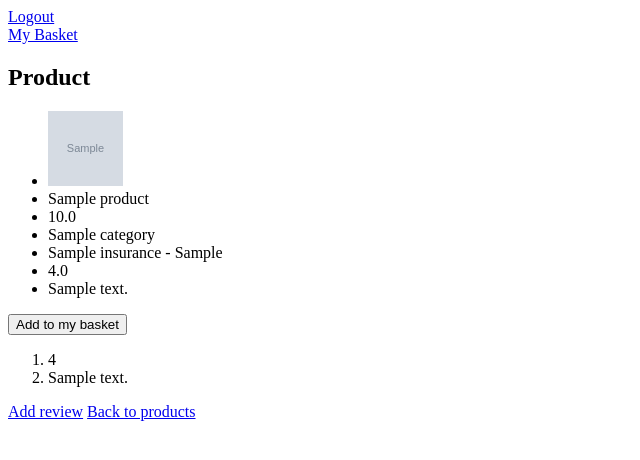
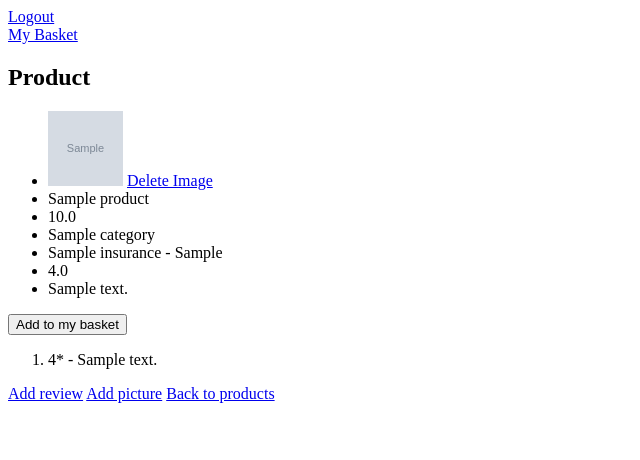
Before and after one commit to macanMehri/ecommerce, a Django app: page /online_shop/a_product/1/ in a window 1280 px wide. Shown: the top 460 px of the page, without its empty margins (0-640 px from the left). Run offline with Django 5.2, Linux system fonts and the light colour scheme; a user stored in the database is signed in; tables that the repository leaves empty hold one stand-in row (values such as "Sample post"); grey boxes marked "Sample" are stand-in pictures; parts of the project's set-up code (start-up, migrations or seed data) failed here and were passed over.

Commit message:
Enable the staff to add or remove picture for a product

```diff
--- a/online_shop/templates/a_product.html
+++ b/online_shop/templates/a_product.html
@@ -6,6 +6,9 @@
         {% for image in images %}
         <li>
             <img src="{{ image.image.url }}" alt="Product Image" width="75px" height="75px">
+            {% if user.is_staff %}
+                <a href="{% url 'confirm_product_picture_delete' product_picture_id=image.id %}">Delete Image</a>
+            {% endif %}
         </li>
         {% endfor %}
         <li>
@@ -36,9 +39,7 @@
     <ol>
         {% for review in reviews %}
             <li>
-                {{review.rate}}
-            </li>
-            <li>
+                {{review.rate}}* -
                 {{review.description}}
             </li>
         {% endfor %}
@@ -46,5 +47,8 @@
     {% if user.is_authenticated %}
         <a href="{% url 'add_review' product_id=product.id %}">Add review</a>
     {% endif %}
+    {% if user.is_staff %}
+        <a href="{% url 'add_product_picture' product_id=product.id %}">Add picture</a>
+    {% endif %}
     <a href="{% url 'products' category_id=product.category.id %}">Back to products</a>
 {% endblock %}
--- a/online_shop/urls.py
+++ b/online_shop/urls.py
@@ -4,7 +4,7 @@ from .views import (
     category_view, product_view, add_product_view, add_category_view, insurances_view,
     add_insurance_view, purchase_basket_view, a_product_view, add_to_basket, increment_purchase,
     decrement_purchase, purchase_history_view, delete_category_view, delete_insurance_view,
-    delete_product_view, add_review_view
+    delete_product_view, add_review_view, add_product_picture_view, delete_product_picture_view
 )
 
 
@@ -24,6 +24,12 @@ urlpatterns = [
     path('decrement_purchase/<int:purchase_id>/', decrement_purchase, name='decrement_purchase'),
     path('confirm_category_delete/<int:category_id>', delete_category_view, name='confirm_category_delete'),
     path('confirm_insurance_delete/<int:insurance_id>', delete_insurance_view, name='confirm_insurance_delete'),
+    path(
+        'confirm_product_picture_delete/<int:product_picture_id>',
+        delete_product_picture_view,
+        name='confirm_product_picture_delete'
+    ),
     path('confirm_product_delete/<int:product_id>', delete_product_view, name='confirm_product_delete'),
     path('add_review/<int:product_id>/', add_review_view, name='add_review'),
+    path('add_product_picture/<int:product_id>/', add_product_picture_view, name='add_product_picture'),
 ]
--- a/online_shop/views.py
+++ b/online_shop/views.py
@@ -1,6 +1,6 @@
 from django.shortcuts import render, redirect, get_object_or_404
 from .models import Product, Category, Insurance, PurchaseBasket, ProductPicture
-from .forms import ProductForm, CategoryForm, InsuranceForm, UsersReviewForm
+from .forms import ProductForm, CategoryForm, InsuranceForm, UsersReviewForm, ProductPictureForm
 import users.models as um
 from django.contrib.auth.decorators import login_required
 from django.contrib.auth.models import User
@@ -233,3 +233,36 @@ def add_review_view(request, product_id):
         form = UsersReviewForm()
 
     return render(request, 'add_review.html', {'form': form, 'product': product})
+
+
+@login_required
+def add_product_picture_view(request, product_id):
+    if request.user.is_staff:
+        product = get_object_or_404(Product, id=product_id)
+        if request.method == 'POST':
+            form = ProductPictureForm(request.POST, request.FILES)
+            if form.is_valid():
+                product_picture = form.save(commit=False)
+                product_picture.product = product
+                product_picture.is_active = True
+                product_picture.save()
+                return redirect('a_product', product_id=product.id)
+        else:
+            form = ProductPictureForm()
+        return render(
+            request, 'add_product_picture.html', {'form': form, 'product': product}
+        )
+
+
+@login_required
+def delete_product_picture_view(request, product_picture_id):
+    if request.user.is_staff:
+        product_picture = get_object_or_404(ProductPicture, id=product_picture_id)
+
+        if request.method == 'POST':
+            product_picture.delete()
+            return redirect('a_product', product_id=product_picture.product.id)
+
+        return render(
+            request, 'confirm_product_picture_delete.html', {'product_picture': product_picture}
+        )
```
Also changed, not shown: online_shop/forms.py (+7 -1 lines), online_shop/templates/add_product_picture.html (added, +25 -0 lines), online_shop/templates/confirm_product_picture_delete.html (added, +9 -0 lines).
